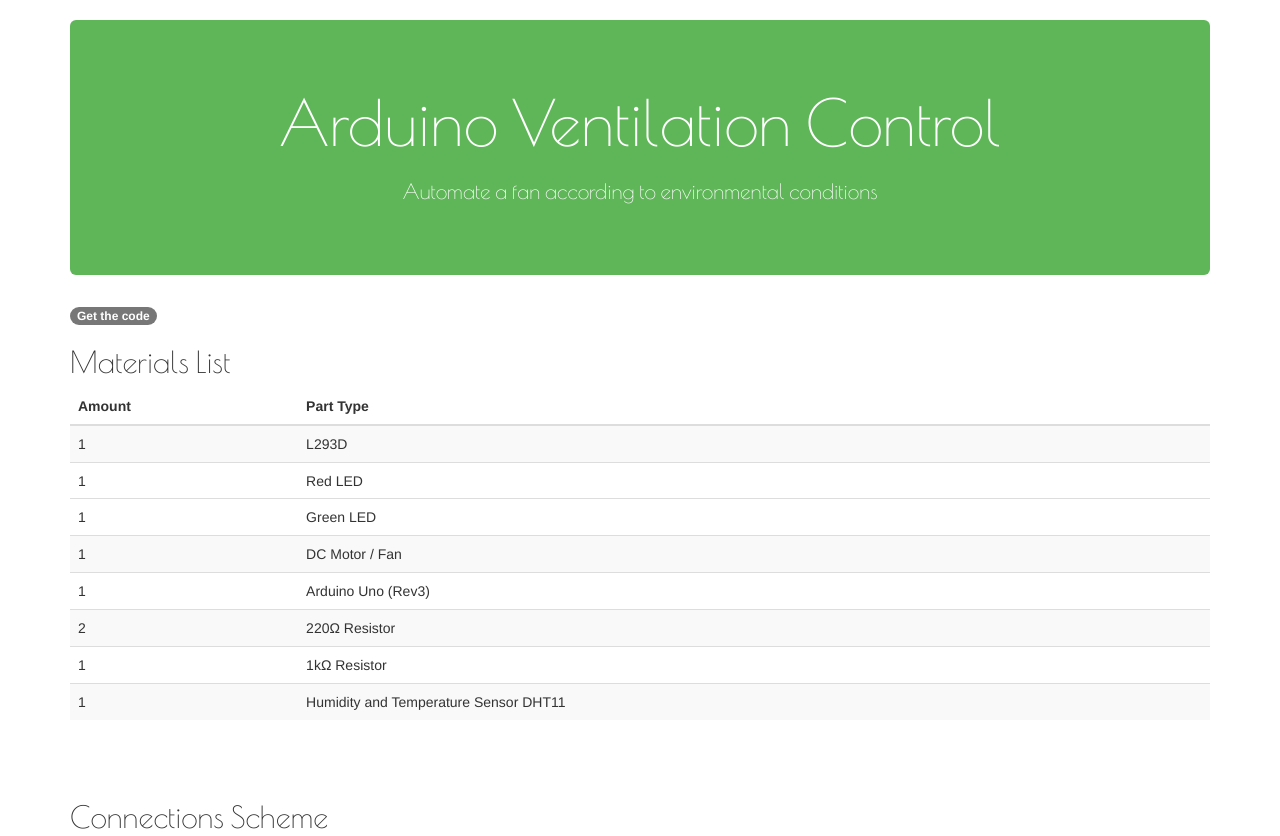
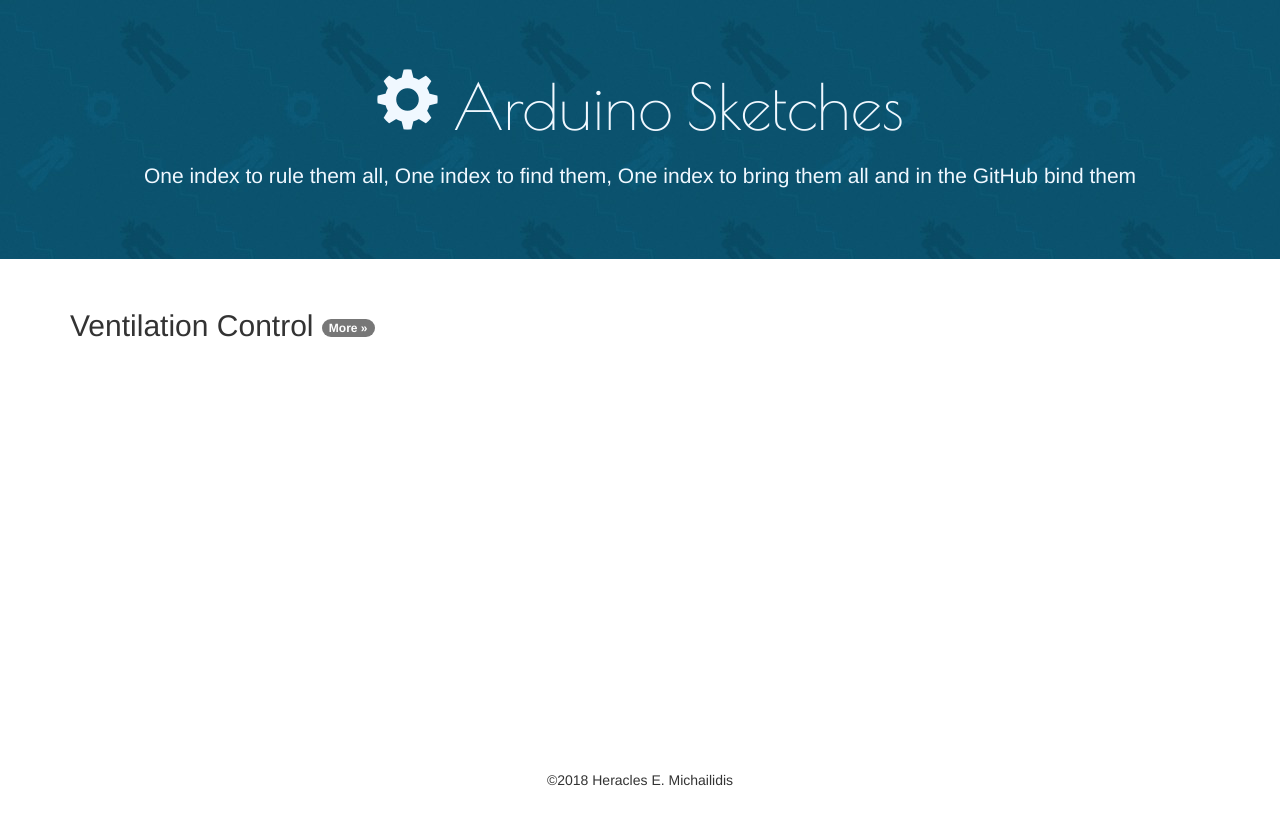
Before and after one commit to ir4klis/arduino, a plain HTML site: page docs/index.html in a window 1280 px wide. Shown: the top 836 px of the page. After the commit the page ends 800 px from the top, so only its background shows below. Drawn offline with nearby package versions, Linux system fonts and the light colour scheme.

Commit message:
index updt

```diff
--- a/docs/index.html
+++ b/docs/index.html
@@ -10,88 +10,50 @@
 
 
 <style>
-.body,h1,h2,h3,h4,h5,h6 {font-family: "Poiret One", sans-serif}
+.body,h1,h3,h4,h5,h6 {font-family: "Poiret One", sans-serif}
 
-    .jumbotron {
-    background-color: #239b19b9;
-    color: #fff;
+.jumbotron {
+    background-image: url(img/banner.jpg);
+    color: aliceblue;
+
 }
+
+.lead,h2 {font-family: Helvetica, sans-serif}
+
+
 </style>
-
-<title>Ventilation Control</title>
+</head>
 
 <body>
-    <br>
-<div class="container">
-
-<div class="jumbotron text-center ">
-    <h1>Arduino Ventilation Control</h1>
-    <h2 class="lead">Automate a fan according to environmental conditions</h2>
-
-</div>
-<a href="https://github.com/ir4klis/arduino/blob/master/vent_ctrl.ino" class="badge ">Get the code</a>
-
-
-<h2>Materials List</h2>
-<table class="table table-striped">
-  <thead>
-	<tr>
-    <th>Amount</th>
-    <th>Part Type</th>
-    </tr>
-  </thead>
-  <tbody>
-<tr>
-    <td>1</td>
-    <td>L293D</td>
-</tr><tr>
-    <td>1</td>
-    <td>Red LED</td>
-</tr><tr>
-    </tr><tr>
-            <td>1</td>
-            <td>Green LED</td>
-        </tr><tr>
-    <td>1</td>
-    <td>DC Motor / Fan</td>
-</tr><tr>
-    <td>1</td>
-    <td>Arduino Uno (Rev3)</td>
-</tr><tr>
-    <td>2</td>
-    <td>220Ω Resistor</td>
-</tr><tr>
-    <td>1</td>
-    <td>1kΩ Resistor</td>
-</tr><tr>
-    <td>1</td>
-    <td>Humidity and Temperature Sensor DHT11</td>
-</tr>
-  </tbody>
-</table>
 
 
 
 
-<br>
+    <div class="jumbotron text-center">
+        <h1><span class="glyphicon glyphicon-cog text-dark"></span> Arduino Sketches</h1>
 
-<br>
-<h2>Connections Scheme</h2>
-<br>
+        <h2 class="lead">One index to rule them all, One index to find them,
+            One index to bring them all and in the GitHub bind them</h2>
+</div>
 
-<img src="img/hc_scheme.svg" alt="scheme" class=" img-thumbnail">
 
-<br>
-<br>
 
-<footer class="container-fluid text-center">
+        <div class="container" >
+
+            <h2>Ventilation Control  <a href="content/vent_ctrl.html" class="badge">More &raquo;</a></h2>
+
+        </div>
+
+
+
+
+
+
+<footer class="footer navbar-fixed-bottom text-center" >
 
     <p>&copy;2018 Heracles E. Michailidis</p>
 
-
 </footer>
-
-</div>
 
 </body>
 </html>
```
Also changed, not shown: docs/content/vent_ctrl.html (added, +104 -0 lines), docs/img/banner.jpg (added).
